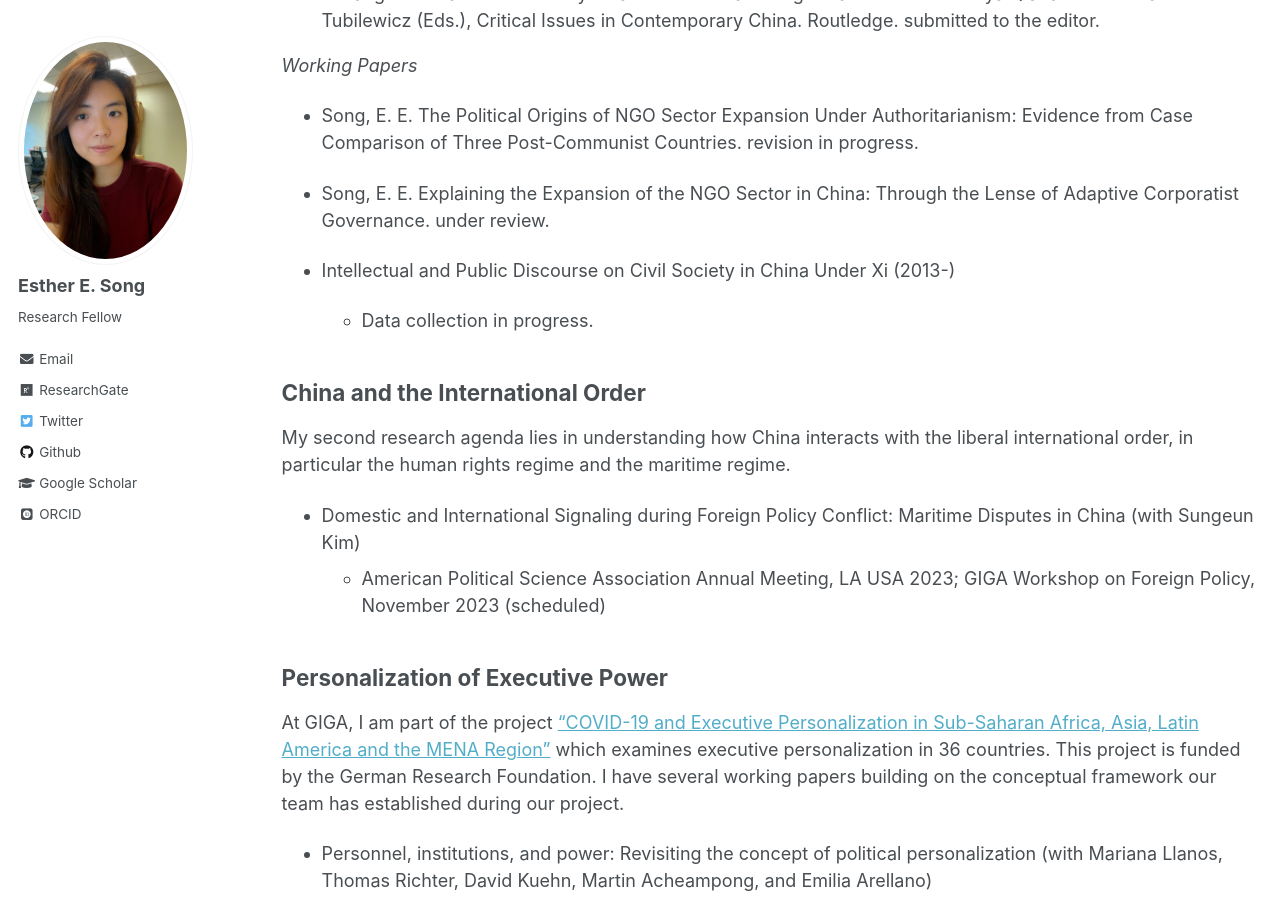
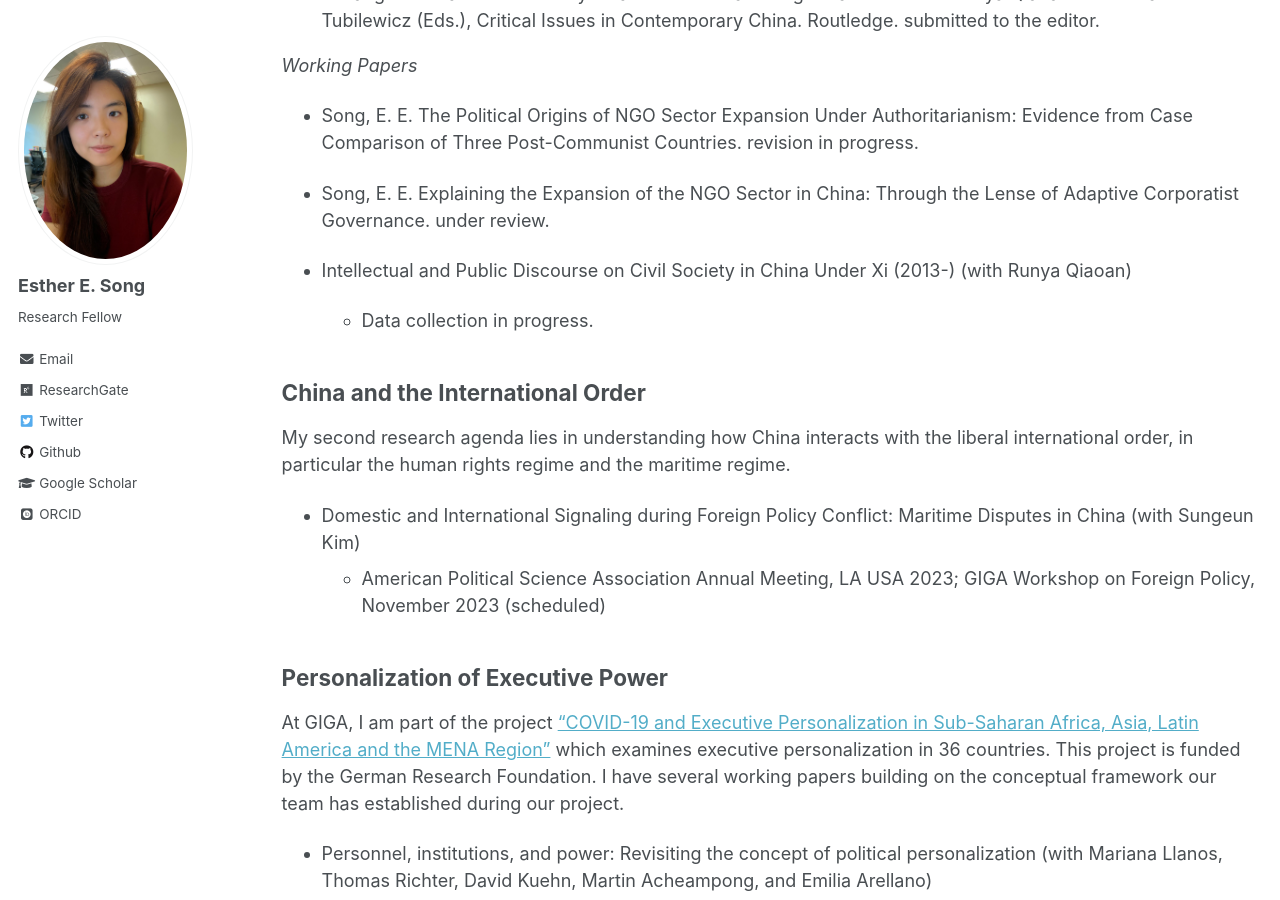
Before and after one commit to ehsong/ehsong.github.io, a Jekyll site: the page built from _pages/research.md, in a window 1280 px wide and 900 px high, scrolled down 2013 px. Built offline with Jekyll 4.4.1, drawn with Linux system fonts in a browser that asks for light colours; some web fonts are replaced.

Commit message:
Update research.md

```diff
--- a/_pages/research.md
+++ b/_pages/research.md
@@ -54,7 +54,7 @@ What explains the growth of the NGO sector in China during the recent decades? D
 
 * Song, E. E. Explaining the Expansion of the NGO Sector in China: Through the Lense of Adaptive Corporatist Governance. under review.
 
-* Intellectual and Public Discourse on Civil Society in China Under Xi (2013-)
+* Intellectual and Public Discourse on Civil Society in China Under Xi (2013-) (with Runya Qiaoan)
   * Data collection in progress.
 
 ## China and the International Order
```
